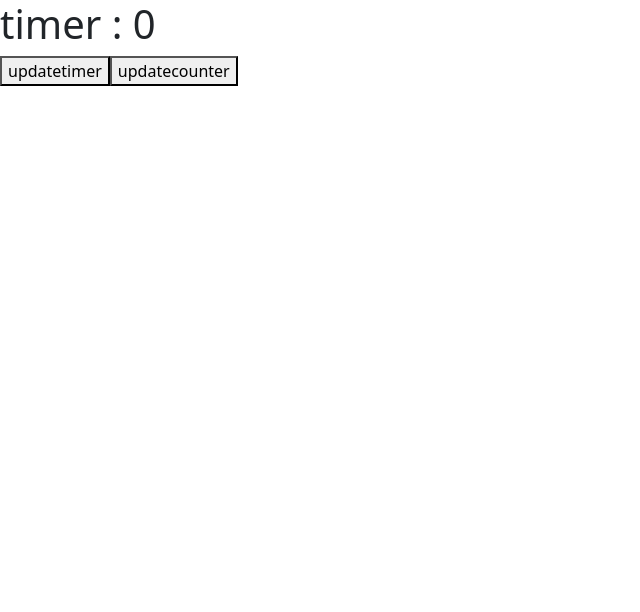
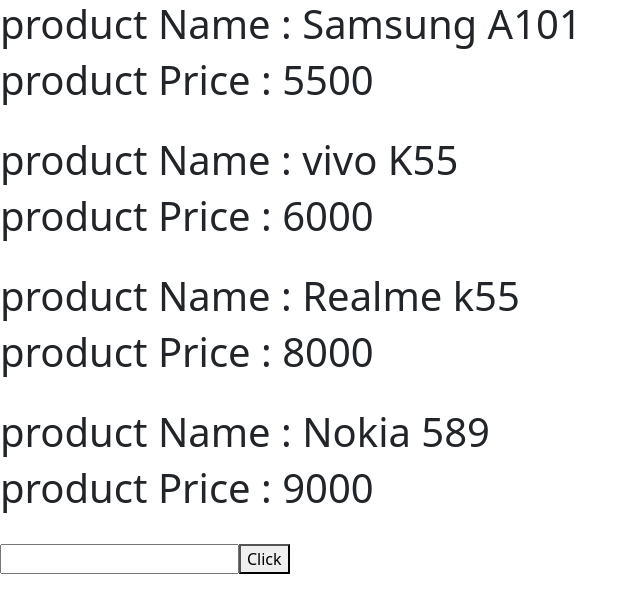
Before and after one commit to sainath-07/reactClasses, a React (Create React App) app: page / in a window 1280 px wide. Shown: the top 612 px of the page, without its empty margins (0-640 px from the left). Built offline with nearby package versions, Linux system fonts and the light colour scheme.

Commit message:
statehook

```diff
--- a/src/App.js
+++ b/src/App.js
@@ -1,4 +1,5 @@
 import Useeffect from "./ReactCourse/Hook/useEffect/useeffect"
+import Statehookarray from "./ReactCourse/Hook/useState/statehookarray"
 
 
 
@@ -6,7 +7,7 @@
 const Ui = () => {
 
  return(
-            <Useeffect/>
+            <Statehookarray/>
   )
 }
 
--- a/src/ReactCourse/Hook/useState/statehookarray.jsx
+++ b/src/ReactCourse/Hook/useState/statehookarray.jsx
@@ -18,7 +18,7 @@
       productName: "Nokia 589",
       productPrice: 9000,
     },
-  ]);
+    ]);
 
   return (
     <>
@@ -38,11 +38,13 @@
       <button  onClick={()=>{
         let p = document.getElementById("input").value
 
-        const newproduct= [...product,{productPrice:p}]
-          updateproduct(
-            product=newproduct
-          )
+
+        const newproduct=product.map((eachobject)=>{
+          return {...eachobject,productPrice:p}
+        })
+        updateproduct(newproduct)
       }}>Click</button>
+
 
 
       {
```
